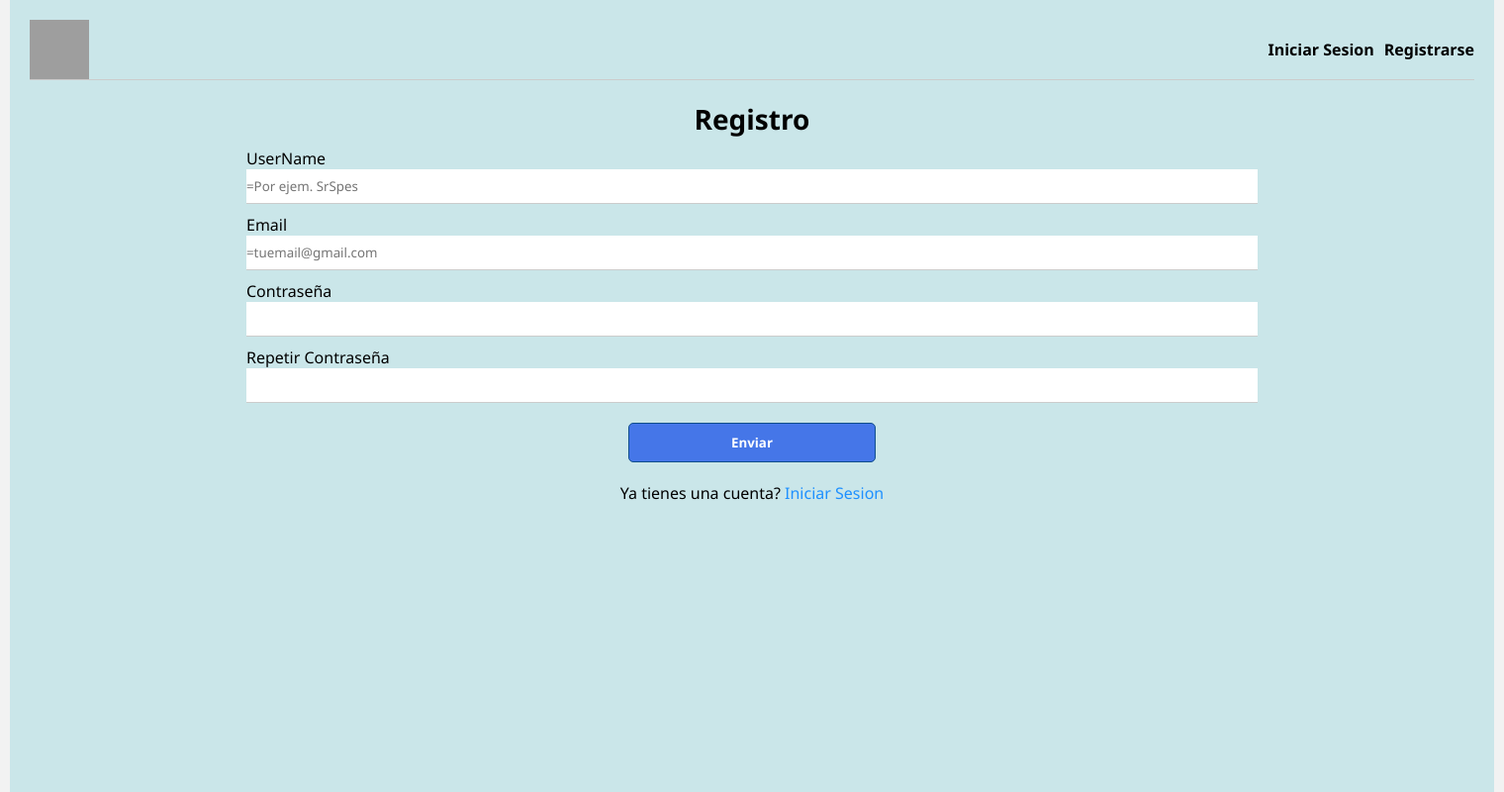
After one commit to Yesi0316/O.R.I.O, a Flask app: template O.R.I.O/templates/Inicio/formulario.html in a window 1520 px wide. The commit adds this page. Shown: the whole page at 99% size. Run offline with Flask 3, Linux system fonts and the light colour scheme; the template is opened without the code that fills it, so the values that code supplies are empty; some libraries are stand-ins or nearby versions; grey boxes are pictures that could not be loaded.

Commit message:
Actualizando

```diff
--- a/O.R.I.O/app.py
+++ b/O.R.I.O/app.py
@@ -173,6 +173,6 @@ def obtener_usuarios():
 
 #inicializar servidor
 if __name__ == "__main__":
-    crear_tabla_Paises()  #crear tabla si no existe
+    crear_tabla_Paises()  #crear tabla si no existeeeeee
     crear_tabla_Departamentos
     app.run(debug=True)
--- /dev/null
+++ b/O.R.I.O/styles/formulario.css
@@ -0,0 +1,93 @@
+*{
+    margin: 0;
+    padding: 0;
+    box-sizing: border-box;
+    font-family: "segoe UI", Tahoma, Geneva, Verdana, sans-serif;
+}
+ul{
+    list-style: none;
+}
+a{
+    text-decoration: none;
+}
+input{
+    width: 100%;
+    height: 35px;
+    border: none;
+    border-bottom: 1px solid #ccc;
+    outline: none;
+}
+input:placeholder{
+    color: #ccc;
+}
+body{
+    background-color: #f2f2f2;
+}
+form{
+    background-color: #cae6e9;
+    width: 1500px;
+    height: 800px;
+    padding: 20px;
+    margin: 0 auto;
+}
+nav{
+    display: flex;
+    justify-content: space-between;
+    border-bottom: 1px solid #ccc
+}
+.formulario-ul{
+    display: flex;
+    align-items: center;
+    gap: 0 10px;
+}
+.li-formulario a{
+    color: #000000;
+    font-weight: bold;
+}
+.li-formulario a:focus{
+    border:1px solid #ccc;
+    padding: 10px;
+}
+
+.inputs{
+    width: 70%;
+    margin: 0 auto;
+}
+.h2-registro{
+    text-align: center;
+    font-size: 28px;
+    color: #000000;
+    margin-top: 20px;
+}
+label{
+    display: block;
+    margin-top: 10px;
+    color: #000000;
+}
+button{
+    display: block;
+    width: 250px;
+    border: 1px solid #104E8B;
+    background-color:  #003ee9a8;
+    height: 40px;
+    font-weight: bold;
+    color: #fff;
+    border-radius: 5px;
+    margin: 20px auto;
+}
+p{
+    text-align: center;
+}
+p a{
+    color: #1E90FF;
+}
+
+@media screen and (max-width: 600px) {
+    form{
+        width: 100%;
+    }
+    .li-formulario a:focus{
+        border: 1px solid #ccc;
+        padding: 10px;
+    }
+}
--- /dev/null
+++ b/O.R.I.O/templates/Inicio/formulario.html
@@ -0,0 +1,34 @@
+<!DOCTYPE html>
+<html lang="en">
+<head>
+    <meta charset="UTF-8" />
+    <meta charset="viewport"
+    content="width=device-width,
+    initial-scale=1.0">
+    <title>FORMULARIO</title>
+</head>
+    <link rel="stylesheet" href="formulario.css">
+<body>
+    <form class="formulario">
+        <nav>
+            <img src="./orio-image.png"width="60" height="60" alt="Logo">
+            <ul class="formulario-ul">
+                <li class="li-formulario"><a href="login.html">Iniciar Sesion</a></li>
+                <li class="li-formulario"><a href="formulario.html">Registrarse</a></li>
+            </ul>
+        </nav>
+        <h2 class="h2-registro">Registro</h2>
+        <section class="inputs">
+            <label>UserName</label>
+            <input type="text" placeholder="=Por ejem. SrSpes">
+            <label>Email</label>
+            <input type="email"placeholder="=tuemail@gmail.com">
+            <label>Contraseña</label>
+            <input type="password">
+            <label>Repetir Contraseña</label>
+            <input type="password">
+        </section>
+        <button>Enviar</button>
+        <p>Ya tienes una cuenta? <a href="login.html">Iniciar Sesion</a></p>
+    </form>
+</body>
--- a/O.R.I.O/templates/index.html
+++ b/O.R.I.O/templates/index.html
@@ -5,6 +5,7 @@
     <meta name="viewport" content="width=device-width, initial-scale=1.0">
     <title>Document</title>
 </head>
+    <link rel="stylesheet" href="Styles/style.css">
 <body>
 
     <H5>O.R.I.O</H5>
```
Also changed, not shown: O.R.I.O/templates/Inicio/login.html (added, +29 -0 lines), O.R.I.O/templates/Reportes/reportes_principal.html (renamed from O.R.I.O/templates/Reportes/Formularios.html).
